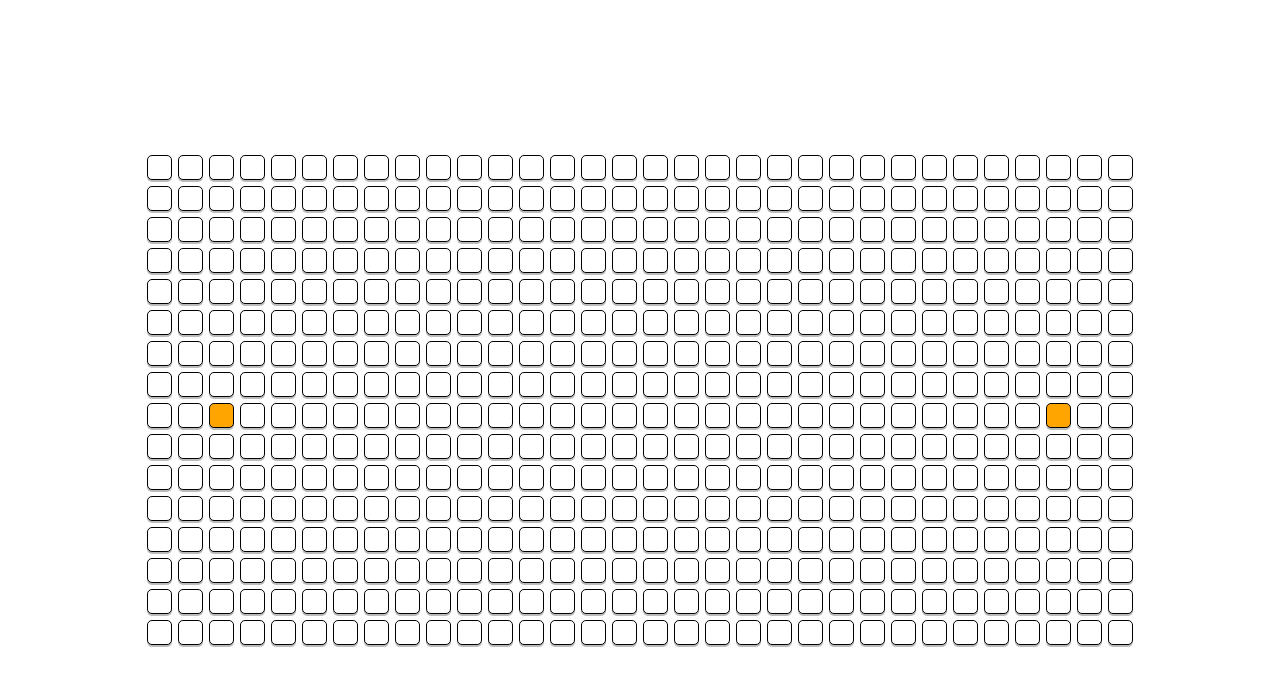
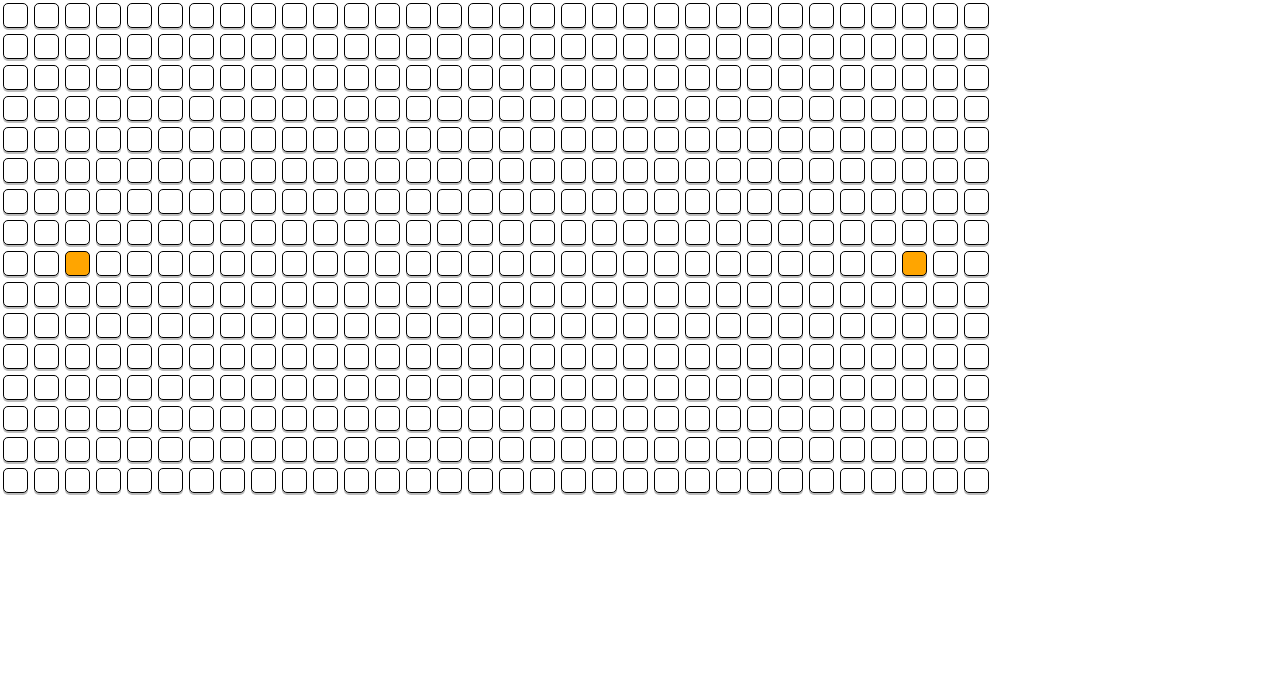
Before and after one commit to markcmlee/Pathfinding-Visualizer-React, a React app: page / in a window 1280 px wide. Shown: the top 686 px of the page. Built offline with nearby package versions, Linux system fonts and the light colour scheme.

Commit message:
can change ending point

```diff
--- a/src/components/Board/Board.js
+++ b/src/components/Board/Board.js
@@ -30,7 +30,7 @@ const Board = () => {
     if (e.target.dataset.type === ITEM_CLICKED) setClickingWall(true);
     else if (ridx == start.current.x && cidx == start.current.y)
       setChangingEndpoints({ start: true, finish: false });
-    else if (ridx === finish.current.x && cidx === finish.current.y) {
+    else if (ridx == finish.current.x && cidx == finish.current.y) {
       setChangingEndpoints({ start: false, finish: true });
     }
   };
--- a/src/components/Board/Board.scss
+++ b/src/components/Board/Board.scss
@@ -1,4 +1,5 @@
 .board {
+  position: fixed;
   max-height: 100%;
   max-width: 100%;
   display: flex;
```
